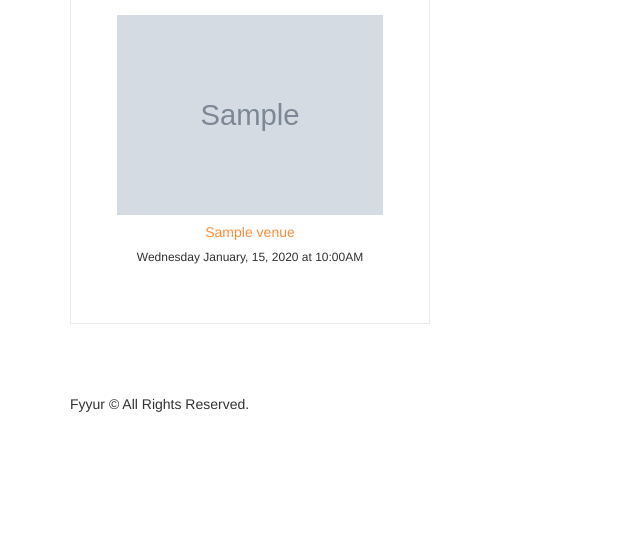
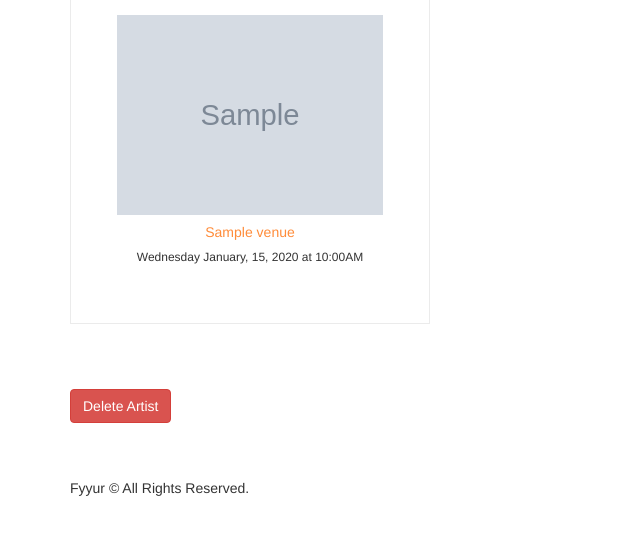
Before and after one commit to ChristianJB77/fyyur, a Flask app: page /artists/1 in a window 1280 px wide. Shown: the part 676-1209 px from the top of the page, without its empty margins (0-640 px from the left). Before the commit the page ends 1088 px from the top, so only its background shows below. Run offline with Flask 2, Linux system fonts and the light colour scheme; tables that the repository leaves empty hold one stand-in row (values such as "Sample post"); grey boxes marked "Sample" are stand-in pictures; some libraries are stand-ins or nearby versions.

Commit message:
Delete Artist

```diff
--- a/app.py
+++ b/app.py
@@ -267,7 +267,7 @@ def create_venue_submission():
     return render_template('pages/home.html')
 
 """Delete Venue"""
-@app.route('/venues/<venue_id>', methods=['DELETE'])
+@app.route('/venues/<int:venue_id>/delete', methods=['DELETE'])
 def delete_venue(venue_id):
     try:
         #Cascading delete implemented in Model (Foreign Key and Relationships)
@@ -281,6 +281,32 @@ def delete_venue(venue_id):
         db.session.close()
 
     return redirect("/")
+
+@app.route('/venues/<int:venue_id>/edit', methods=['GET'])
+def edit_venue(venue_id):
+  form = VenueForm()
+  venue={
+    "id": 1,
+    "name": "The Musical Hop",
+    "genres": ["Jazz", "Reggae", "Swing", "Classical", "Folk"],
+    "address": "1015 Folsom Street",
+    "city": "San Francisco",
+    "state": "CA",
+    "phone": "123-123-1234",
+    "website": "https://www.themusicalhop.com",
+    "facebook_link": "https://www.facebook.com/TheMusicalHop",
+    "seeking_talent": True,
+    "seeking_description": "We are on the lookout for a local artist to play every two weeks. Please call us.",
+    "image_link": "https://images.unsplash.com/photo-1543900694-133f37abaaa5?ixlib=rb-1.2.1&ixid=eyJhcHBfaWQiOjEyMDd9&auto=format&fit=crop&w=400&q=60"
+  }
+  # TODO: populate form with values from venue with ID <venue_id>
+  return render_template('forms/edit_venue.html', form=form, venue=venue)
+
+@app.route('/venues/<int:venue_id>/edit', methods=['POST'])
+def edit_venue_submission(venue_id):
+  # TODO: take values from the form submitted, and update existing
+  # venue record with ID <venue_id> using the new attributes
+  return redirect(url_for('show_venue', venue_id=venue_id))
 
 #  Artists
 #  ----------------------------------------------------------------
@@ -353,8 +379,22 @@ def show_artist(artist_id):
 
     return render_template('pages/show_artist.html', artist=data)
 
-#  Update
-#  ----------------------------------------------------------------
+"""Delete Artist"""
+@app.route('/artists/<int:artist_id>/delete', methods=['DELETE'])
+def delete_artist(artist_id):
+    try:
+        #Cascading delete implemented in Model (Foreign Key and Relationships)
+        Artist.query.filter_by(id=artist_id).delete()
+        db.session.commit()
+        flash('Artist has been DELETED!')
+    except:
+        db.session.rollback()
+        flash('Error: Artist was NOT deleted!')
+    finally:
+        db.session.close()
+
+    return redirect("/")
+
 @app.route('/artists/<int:artist_id>/edit', methods=['GET'])
 def edit_artist(artist_id):
   form = ArtistForm()
@@ -381,31 +421,7 @@ def edit_artist_submission(artist_id):
 
   return redirect(url_for('show_artist', artist_id=artist_id))
 
-@app.route('/venues/<int:venue_id>/edit', methods=['GET'])
-def edit_venue(venue_id):
-  form = VenueForm()
-  venue={
-    "id": 1,
-    "name": "The Musical Hop",
-    "genres": ["Jazz", "Reggae", "Swing", "Classical", "Folk"],
-    "address": "1015 Folsom Street",
-    "city": "San Francisco",
-    "state": "CA",
-    "phone": "123-123-1234",
-    "website": "https://www.themusicalhop.com",
-    "facebook_link": "https://www.facebook.com/TheMusicalHop",
-    "seeking_talent": True,
-    "seeking_description": "We are on the lookout for a local artist to play every two weeks. Please call us.",
-    "image_link": "https://images.unsplash.com/photo-1543900694-133f37abaaa5?ixlib=rb-1.2.1&ixid=eyJhcHBfaWQiOjEyMDd9&auto=format&fit=crop&w=400&q=60"
-  }
-  # TODO: populate form with values from venue with ID <venue_id>
-  return render_template('forms/edit_venue.html', form=form, venue=venue)
 
-@app.route('/venues/<int:venue_id>/edit', methods=['POST'])
-def edit_venue_submission(venue_id):
-  # TODO: take values from the form submitted, and update existing
-  # venue record with ID <venue_id> using the new attributes
-  return redirect(url_for('show_venue', venue_id=venue_id))
 
 """Create Artist"""
 @app.route('/artists/create', methods=['GET'])
@@ -473,44 +489,6 @@ def shows():
             "venue_name" : show.venues.name
         })
 
-
-    datas=[{
-        "venue_id": 1,
-        "venue_name": "The Musical Hop",
-        "artist_id": 4,
-        "artist_name": "Guns N Petals",
-        "artist_image_link": "https://images.unsplash.com/photo-1549213783-8284d0336c4f?ixlib=rb-1.2.1&ixid=eyJhcHBfaWQiOjEyMDd9&auto=format&fit=crop&w=300&q=80",
-        "start_time": "2019-05-21T21:30:00.000Z"
-    }, {
-        "venue_id": 3,
-        "venue_name": "Park Square Live Music & Coffee",
-        "artist_id": 5,
-        "artist_name": "Matt Quevedo",
-        "artist_image_link": "https://images.unsplash.com/photo-1495223153807-b916f75de8c5?ixlib=rb-1.2.1&ixid=eyJhcHBfaWQiOjEyMDd9&auto=format&fit=crop&w=334&q=80",
-        "start_time": "2019-06-15T23:00:00.000Z"
-    }, {
-        "venue_id": 3,
-        "venue_name": "Park Square Live Music & Coffee",
-        "artist_id": 6,
-        "artist_name": "The Wild Sax Band",
-        "artist_image_link": "https://images.unsplash.com/photo-1558369981-f9ca78462e61?ixlib=rb-1.2.1&ixid=eyJhcHBfaWQiOjEyMDd9&auto=format&fit=crop&w=794&q=80",
-        "start_time": "2035-04-01T20:00:00.000Z"
-    }, {
-        "venue_id": 3,
-        "venue_name": "Park Square Live Music & Coffee",
-        "artist_id": 6,
-        "artist_name": "The Wild Sax Band",
-        "artist_image_link": "https://images.unsplash.com/photo-1558369981-f9ca78462e61?ixlib=rb-1.2.1&ixid=eyJhcHBfaWQiOjEyMDd9&auto=format&fit=crop&w=794&q=80",
-        "start_time": "2035-04-08T20:00:00.000Z"
-    }, {
-        "venue_id": 3,
-        "venue_name": "Park Square Live Music & Coffee",
-        "artist_id": 6,
-        "artist_name": "The Wild Sax Band",
-        "artist_image_link": "https://images.unsplash.com/photo-1558369981-f9ca78462e61?ixlib=rb-1.2.1&ixid=eyJhcHBfaWQiOjEyMDd9&auto=format&fit=crop&w=794&q=80",
-        "start_time": "2035-04-15T20:00:00.000Z"
-    }]
-
     return render_template('pages/shows.html', shows=data)
 
 """Create Show"""
--- a/templates/pages/show_artist.html
+++ b/templates/pages/show_artist.html
@@ -50,7 +50,7 @@
 		{% endif %}
 	</div>
 	<div class="col-sm-6">
-		<img src="{{ artist.image_link }}" alt="Venue Image" />
+		<img src="{{ artist.image_link }}" alt="Artist Image" />
 	</div>
 </div>
 <section>
@@ -86,5 +86,27 @@
 		{% endfor %}
 	</div>
 </section>
+<section>
+	<button class="btn btn-danger" id="delete_artist" data-id="{{ artist.id }}">
+		Delete Artist
+	</button>
+</section>
+
+<script type="text/javascript">
+	const del_btn_artist = document.getElementById('delete_artist');
+	del_btn_artist.onclick = function(e) {
+		console.log('Delete function', e);
+		const id = e.target.dataset['id'];
+		fetch('/artists/' + id + '/delete', {
+			method: 'DELETE'
+		})
+		.then(response => {
+			window.location.href = response.url;
+		})
+		.catch(error => {
+			console.log(error);
+		})
+	}
+</script>
 
 {% endblock %}
--- a/templates/pages/show_venue.html
+++ b/templates/pages/show_venue.html
@@ -99,11 +99,11 @@
 </section>
 
 <script type="text/javascript">
-	const del_btn = document.getElementById('delete_venue');
-	del_btn.onclick = function(e) {
+	const del_btn_venue = document.getElementById('delete_venue');
+	del_btn_venue.onclick = function(e) {
 		console.log('Delete function', e);
 		const id = e.target.dataset['id'];
-		fetch('/venues/' + id, {
+		fetch('/venues/' + id + '/delete', {
 			method: 'DELETE'
 		})
 		.then(response => {
```
